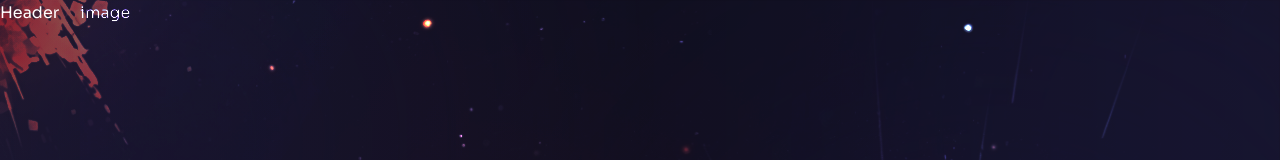
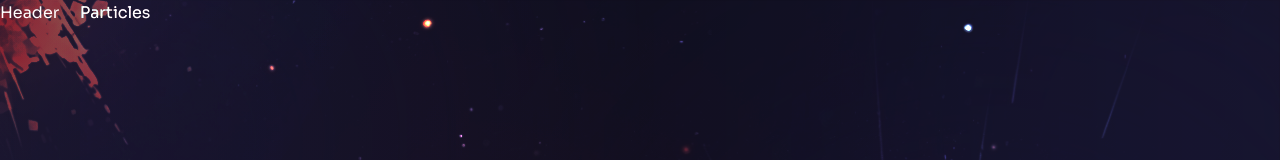
Before and after one commit to AdamskiJakub/portfolio, a Next.js app: page / in a window 1280 px wide. Shown: the top 160 px of the page. Built offline with nearby package versions, Linux system fonts and the light colour scheme.

Commit message:
finishing home page

```diff
--- a/components/Avatar.js
+++ b/components/Avatar.js
@@ -1,5 +1,17 @@
+import Image from "next/image";
+
 const Avatar = () => {
-  return <div>Avatar</div>;
+  return (
+    <div className="hidden xl:flex xl:max-w-none">
+      <Image
+        src={"/avatar-pro.png"}
+        width={600}
+        height={600}
+        alt=""
+        className="translate-z-0 w-full h-full"
+      />
+    </div>
+  );
 };
 
 export default Avatar;
--- a/pages/index.js
+++ b/pages/index.js
@@ -10,6 +10,7 @@ const Home = () => {
     <div className="bg-primary/60 h-full">
       <div className="w-full h-full bg-gradient-to-r from-primary/10 via-black/30 to-black/10">
         <div className="text-center flex flex-col justify-center xl:pt-40 xl:text-left h-full container mx-auto">
+          {/*  TEXT  */}
           <motion.h1
             variants={fadeIn("down", 0.2)}
             initial="hidden"
@@ -45,11 +46,29 @@ const Home = () => {
           </motion.div>
         </div>
       </div>
-      <div>image</div>
+      {/* Image*/}
       <div className="w-[1200px] h-full absolute right-0 bottom-0">
-        <div className="bg-none xl:bg-explosion xl:bg-cover xl:bg-right xl:bg-no-repeat w-full h-full absolute mix-blend-color-dodge">
-          image
-        </div>
+        {/* Background Image */}
+        <motion.div
+          variants={fadeIn("left", 0.6)}
+          initial="hidden"
+          animate="show"
+          exit="hidden"
+          transition={{ duration: 1, ease: "easeInOut" }}
+          className="bg-none xl:bg-explosion xl:bg-cover xl:bg-right xl:bg-no-repeat
+        w-full h-full absolute mix-blend-color-dodge translate-z-0"
+        ></motion.div>
+        <div>Particles</div>
+        <motion.div
+          variants={fadeIn("up", 0.6)}
+          initial="hidden"
+          animate="show"
+          exit="hidden"
+          transition={{ duration: 1, ease: "easeInOut" }}
+          className="w-full h-full max-w-[600px] max-h-[600px] absolute -bottom-32 lg:bottom-0 lg:right-[12%]"
+        >
+          <Avatar />
+        </motion.div>
       </div>
     </div>
   );
```
Also changed, not shown: public/avatar-pro.png (added), public/avatar.png (deleted).
